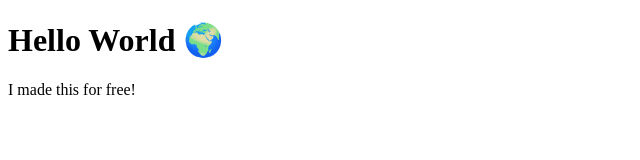
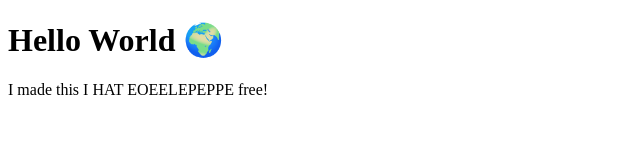
Before and after one commit to aidventureorg-prog/aidventureorg-prog.github.io, a plain HTML site: page index.html in a window 1280 px wide. Shown: the whole page, without its empty margins (0-640 px from the left). Drawn offline with Linux system fonts and the light colour scheme.

Commit message:
Update index.html

```diff
--- a/index.html
+++ b/index.html
@@ -5,7 +5,7 @@
 </head>
 <body>
   <h1>Hello World 🌍</h1>
-  <p>I made this for free!</p>
+  <p>I made this I HAT EOEELEPEPPE free!</p>
 </body>
 
 </html>
```
